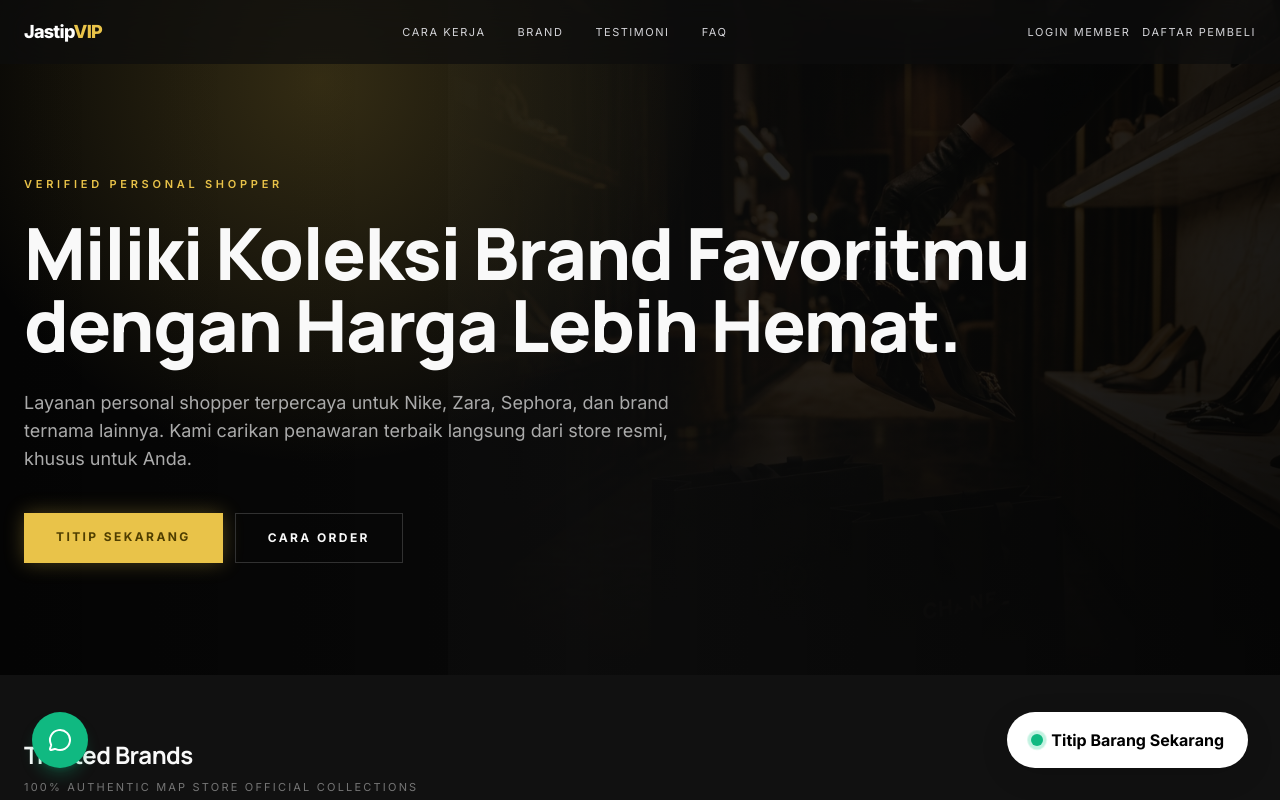
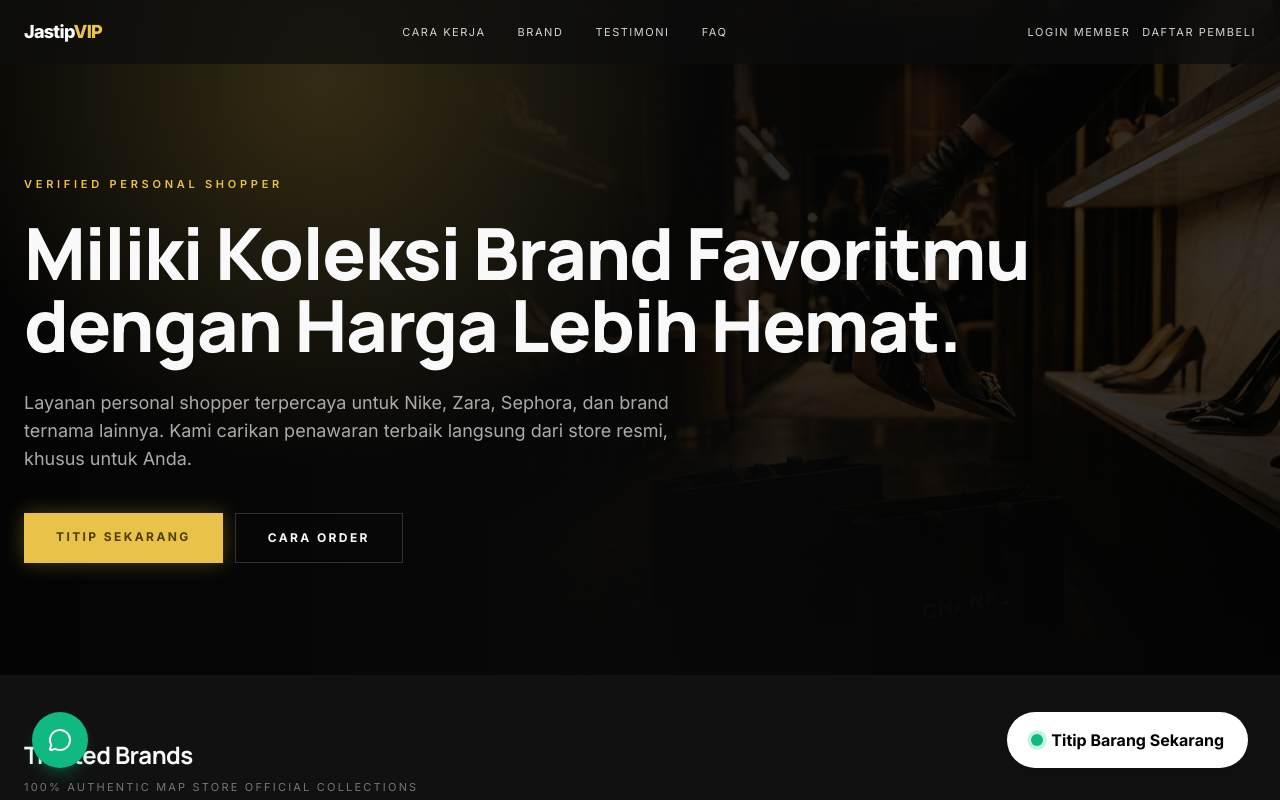
Before and after one commit to Rickyfn01/web-jastip, a Next.js app: page / in a window 1280 px wide. Shown: the top 800 px of the page. Built offline with nearby package versions, Linux system fonts and the light colour scheme.

Commit message:
style: increase opacity of background hero image

```diff
--- a/src/components/LandingPage.tsx
+++ b/src/components/LandingPage.tsx
@@ -20,9 +20,9 @@
           <div className="absolute inset-0 bg-[linear-gradient(90deg,rgba(0,0,0,0.72)_0%,rgba(0,0,0,0.42)_45%,rgba(0,0,0,0.74)_100%)] z-10" />
           <div className="absolute inset-0 bg-[radial-gradient(circle_at_25%_12%,rgba(233,195,73,0.2),transparent_34%)] z-10" />
 
-          <div className="absolute inset-y-0 right-0 w-full lg:w-[65%] opacity-40 mix-blend-screen z-0">
-             <div className="absolute inset-0 bg-gradient-to-r from-[#0e0e0e] via-[#0e0e0e]/20 to-transparent z-10" />
-             <div className="absolute inset-0 bg-gradient-to-t from-[#0e0e0e] via-transparent to-transparent z-10" />
+          <div className="absolute inset-y-0 right-0 w-full lg:w-[65%] opacity-90 z-0">
+             <div className="absolute inset-0 bg-gradient-to-r from-[#0e0e0e] via-[#0e0e0e]/50 to-transparent z-10" />
+             <div className="absolute inset-0 bg-gradient-to-t from-[#0e0e0e] via-transparent to-[#0e0e0e]/30 z-10" />
              <Image
                 src="/images/hero_heels.png"
                 alt="Luxury Personal Shopper"
```
Also changed, not shown: 1 other file (tests, documents, lock files or other folders).
